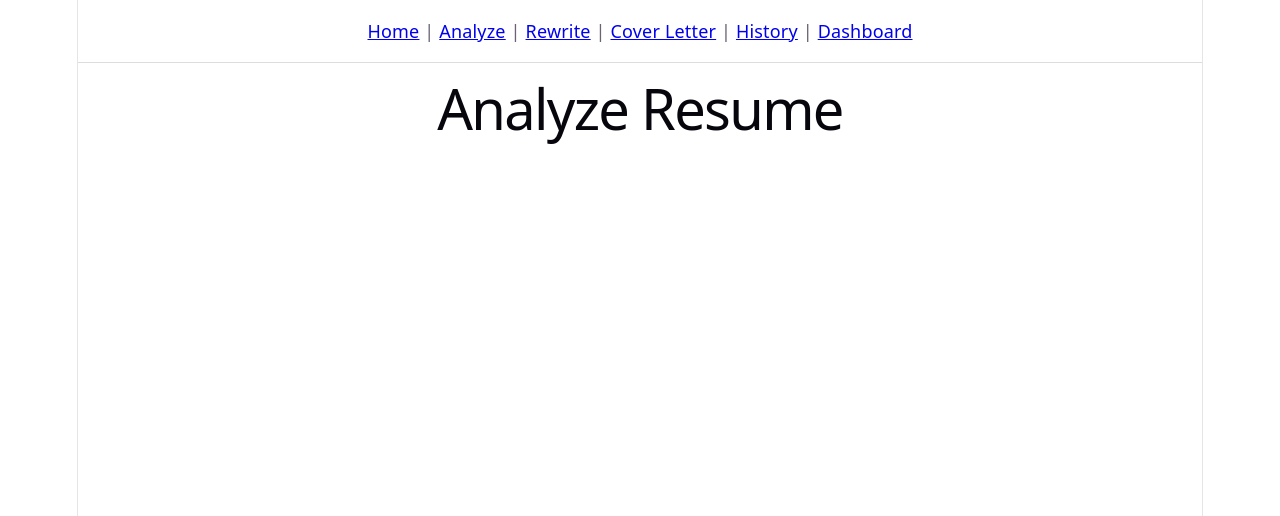
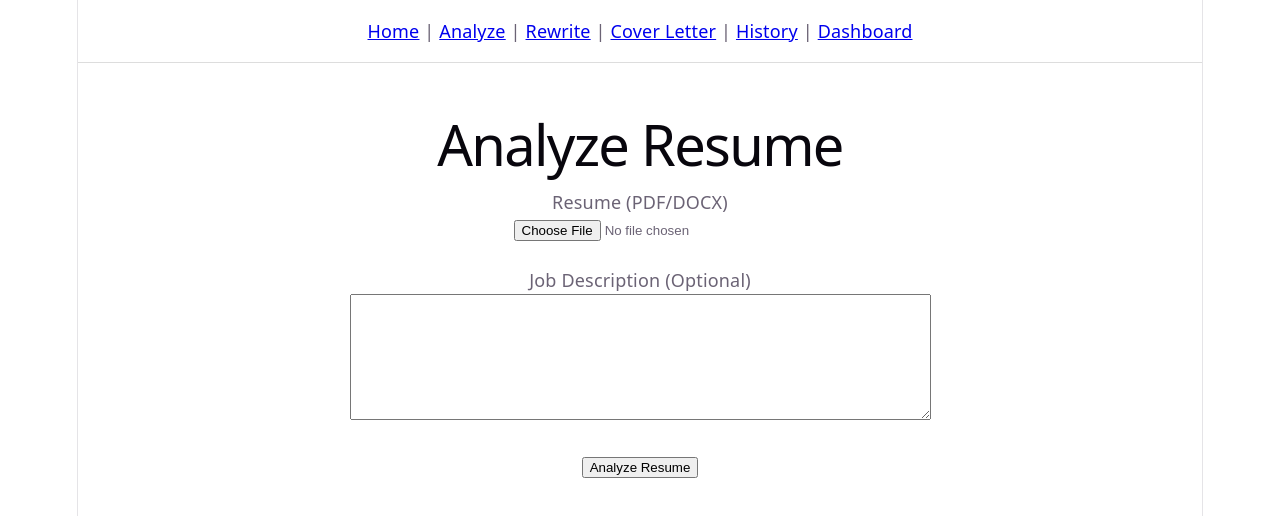
Before and after one commit to nirupamm/ai-resume-analyzer, a React app in the folder frontend/: page /analyze in a window 1280 px wide. Shown: the top 516 px of the page. Built offline with nearby package versions, Linux system fonts and the light colour scheme; the HTML template or start-up script is replaced by a standard one.

Commit message:
Connect analyze resume frontend to backend API

```diff
--- a/frontend/src/pages/AnalyzeResume.jsx
+++ b/frontend/src/pages/AnalyzeResume.jsx
@@ -1,3 +1,88 @@
+import { useState } from "react";
+import { analyzeResume } from "../api/resumeApi";
+
 export default function AnalyzeResume() {
-  return <h1>Analyze Resume</h1>;
+  const [resume, setResume] = useState(null);
+  const [jobDescription, setJobDescription] = useState("");
+  const [result, setResult] = useState(null);
+  const [loading, setLoading] = useState(false);
+
+  const handleAnalyze = async (e) => {
+    e.preventDefault();
+
+    if (!resume) {
+      alert("Please upload a resume.");
+      return;
+    }
+
+    const formData = new FormData();
+    formData.append("resume", resume);
+    formData.append("job_description", jobDescription);
+
+    try {
+      setLoading(true);
+
+      const data = await analyzeResume(formData);
+
+      setResult(data);
+    } catch (error) {
+      console.error(error);
+      alert("Analysis failed.");
+    } finally {
+      setLoading(false);
+    }
+  };
+
+  return (
+    <div style={{ padding: "2rem" }}>
+      <h1>Analyze Resume</h1>
+
+      <form onSubmit={handleAnalyze}>
+        <div>
+          <label>Resume (PDF/DOCX)</label>
+          <br />
+          <input
+            type="file"
+            accept=".pdf,.doc,.docx"
+            onChange={(e) => setResume(e.target.files[0])}
+          />
+        </div>
+
+        <br />
+
+        <div>
+          <label>Job Description (Optional)</label>
+          <br />
+          <textarea
+            rows="8"
+            cols="70"
+            value={jobDescription}
+            onChange={(e) => setJobDescription(e.target.value)}
+          />
+        </div>
+
+        <br />
+
+        <button type="submit" disabled={loading}>
+          {loading ? "Analyzing..." : "Analyze Resume"}
+        </button>
+      </form>
+
+      {result && (
+        <div style={{ marginTop: "2rem" }}>
+          <h2>Analysis Result</h2>
+
+          <pre
+            style={{
+              background: "#f4f4f4",
+              padding: "1rem",
+              overflowX: "auto",
+            }}
+          >
+            {JSON.stringify(result, null, 2)}
+          </pre>
+        </div>
+      )}
+    </div>
+  );
 }
```
